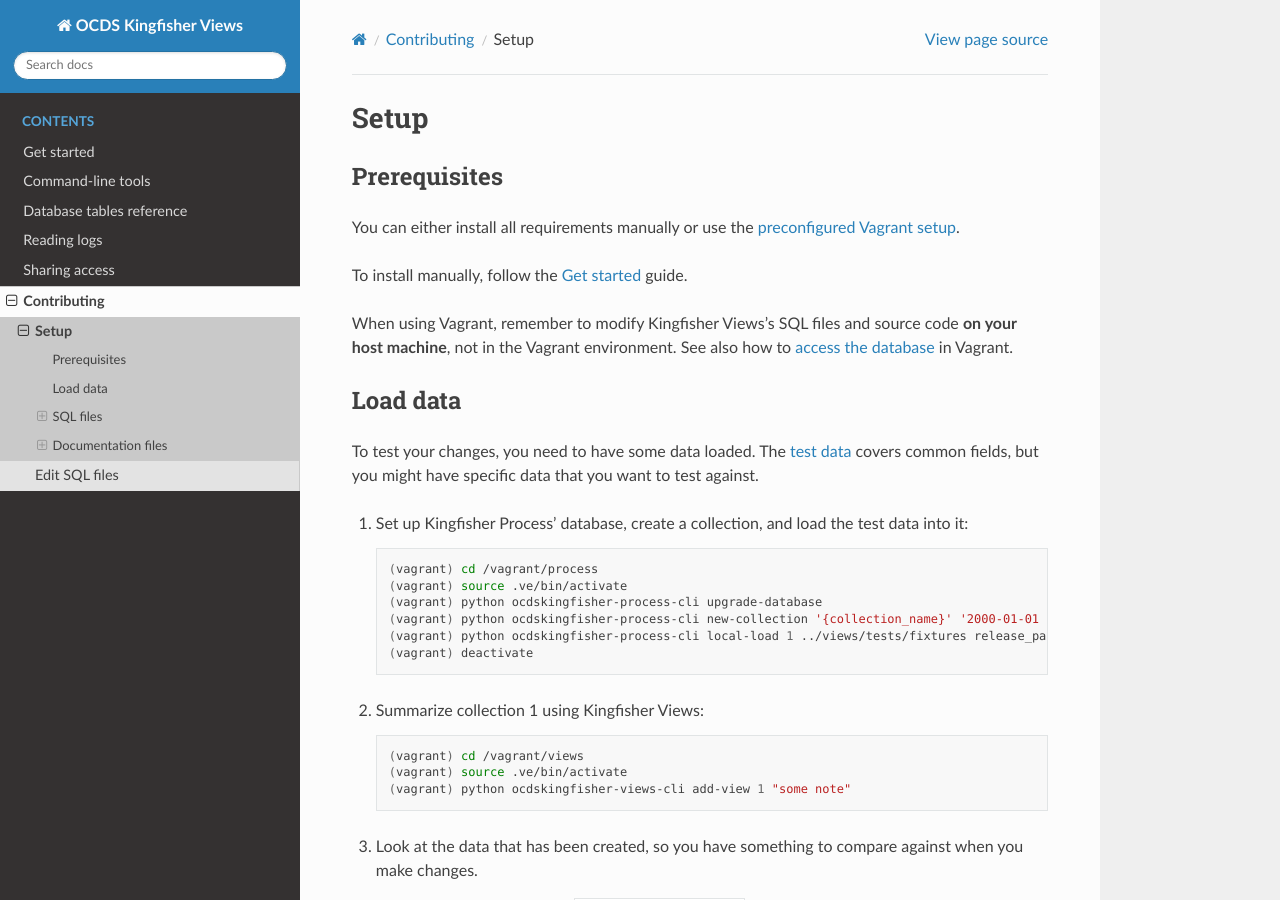
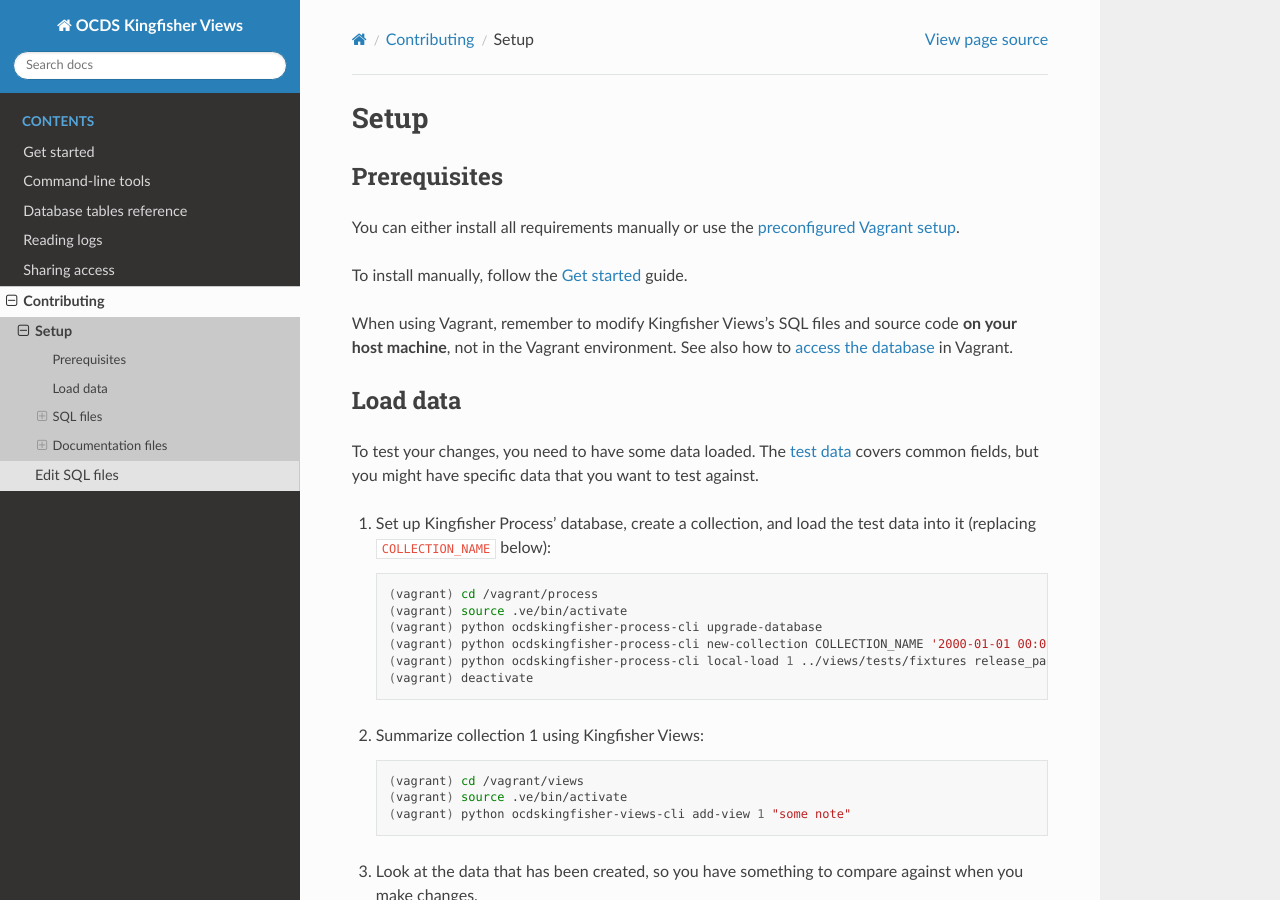
Before and after one commit to open-contracting/kingfisher-summarize, a Sphinx documentation site: the page built from docs/develop/setup.rst, in a window 1280 px wide and 900 px high. Built offline with Sphinx 7.4.7 and the Read the Docs theme 2.0.0, drawn with Linux system fonts in a browser that asks for light colours; some of the changed text lies outside the part shown.

Commit message:
Avoid confusion about {collection_name} in docs, #135

```diff
--- a/docs/develop/setup.rst
+++ b/docs/develop/setup.rst
@@ -17,14 +17,14 @@
 
 To test your changes, you need to have some data loaded. The `test data <https://github.com/open-contracting/kingfisher-views/tree/master/tests/fixtures>`__ covers common fields, but you might have specific data that you want to test against.
 
-#. Set up Kingfisher Process' database, create a collection, and load the test data into it:
+#. Set up Kingfisher Process' database, create a collection, and load the test data into it (replacing ``COLLECTION_NAME`` below):
 
    .. code-block:: bash
 
       (vagrant) cd /vagrant/process
       (vagrant) source .ve/bin/activate
       (vagrant) python ocdskingfisher-process-cli upgrade-database
-      (vagrant) python ocdskingfisher-process-cli new-collection '{collection_name}' '2000-01-01 00:00:00'
+      (vagrant) python ocdskingfisher-process-cli new-collection COLLECTION_NAME '2000-01-01 00:00:00'
       (vagrant) python ocdskingfisher-process-cli local-load 1 ../views/tests/fixtures release_package
       (vagrant) deactivate
 
@@ -98,11 +98,11 @@
 Update the database tables reference
 ~~~~~~~~~~~~~~~~~~~~~~~~~~~~~~~~~~~~
 
-:doc:`../database` displays the CSV files in the `docs/definitions/ <https://github.com/open-contracting/kingfisher-views/tree/master/docs/definitions>`__ directory. To create and/or update the CSV files, run:
+:doc:`../database` displays the CSV files in the `docs/definitions/ <https://github.com/open-contracting/kingfisher-views/tree/master/docs/definitions>`__ directory. To create and/or update the CSV files, run (replacing ``COLLECTION_NAME`` below):
 
 .. code-block:: bash
 
-   python ocdskingfisher-views-cli docs-table-ref {collection_name}
+   python ocdskingfisher-views-cli docs-table-ref COLLECTION_NAME
 
 Then, for any new CSV file, manually add a new sub-section to ``docs/database.rst`` under an appropriate section.
 
```
Also changed, not shown: docs/develop/sql.rst (+4 -4 lines).
